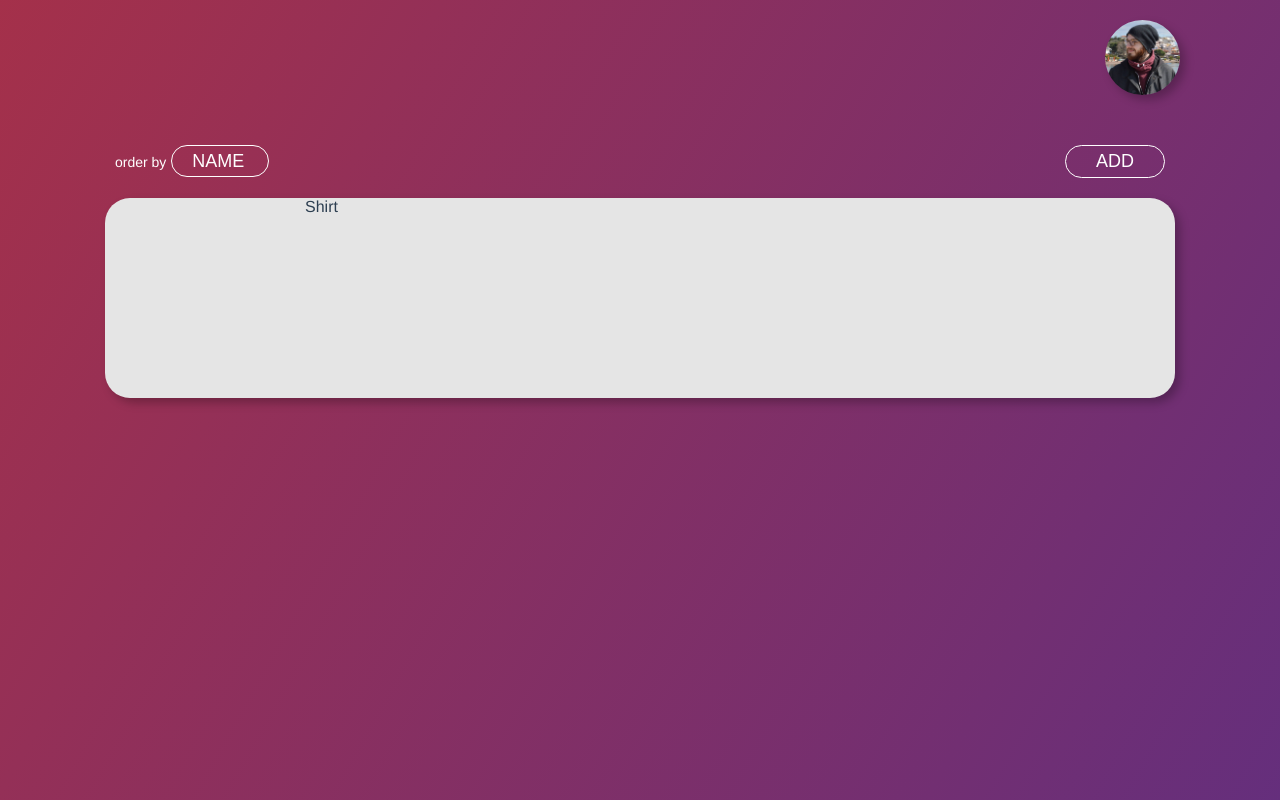
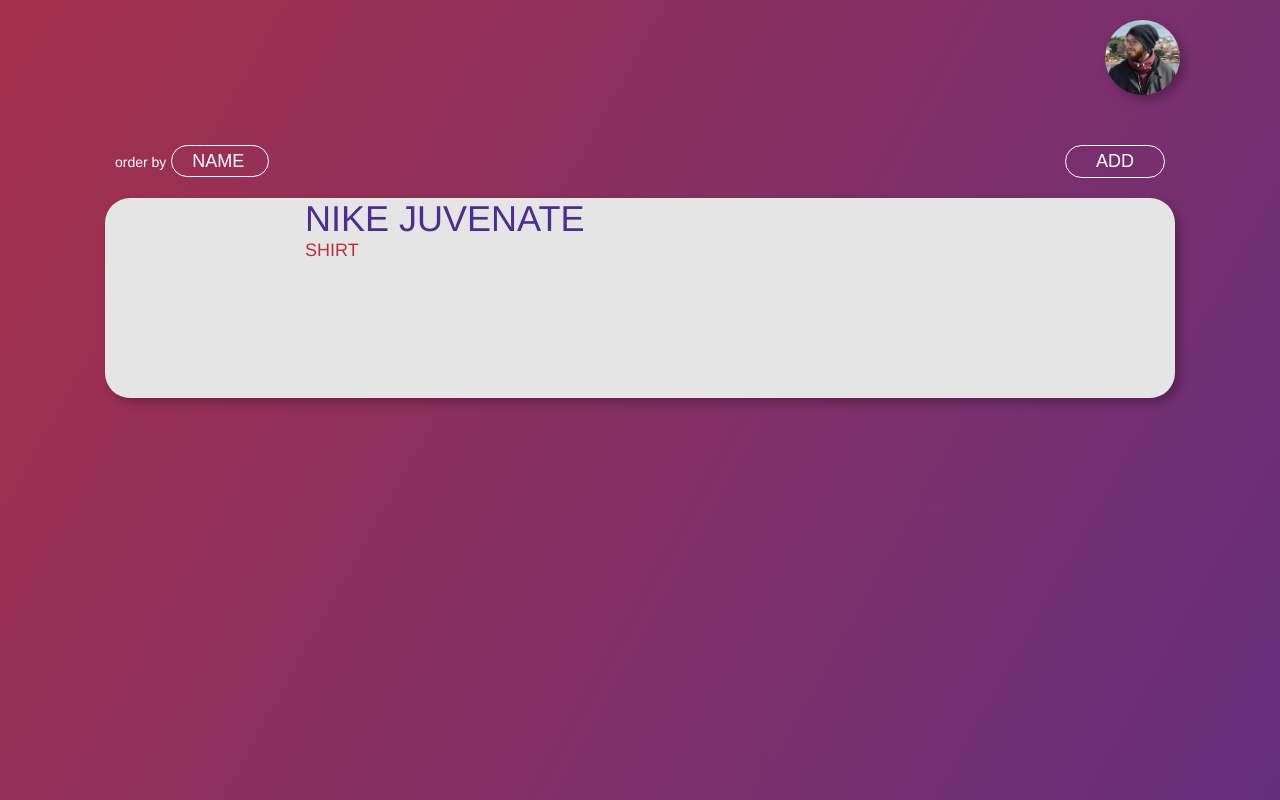
Before and after one commit to APZelos/Ad.Venture.Vue, a Vue app: page /#/dashboard in a window 1280 px wide. Both pictures are taken after a click on the button "ADD". Built offline with nearby package versions, Linux system fonts and the light colour scheme.

Commit message:
Add product__details-info styles

```diff
--- a/src/components/Dashboard/Page.vue
+++ b/src/components/Dashboard/Page.vue
@@ -38,7 +38,7 @@
     return {
       products: [{
         Id: 1,
-        Name: '',
+        Name: 'NIKE JUVENATE',
         Description: '',
         Price: 200,
         Category: 1,
--- a/src/components/Dashboard/Product.vue
+++ b/src/components/Dashboard/Product.vue
@@ -68,4 +68,26 @@
   width: 200px;
 }
 
+.product__details-info {
+  display: flex;
+  flex-direction: column;
+  width: 300px;
+}
+
+.info__category,
+.info__name {
+  text-transform: uppercase;
+  text-align: left;
+}
+
+.info__name {
+  font-size: 36px;
+  color: #4C2E90;
+}
+
+.info__category {
+  font-size: 18px;
+  color: #BA3139;
+}
+
 </style>
```
